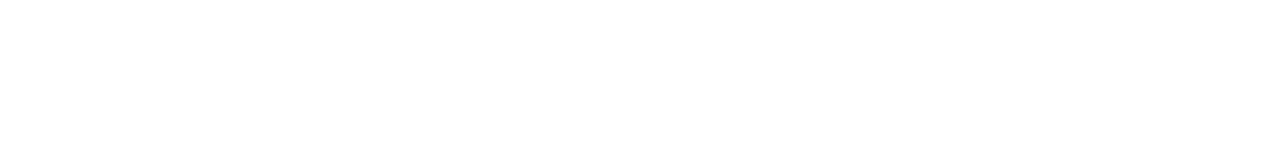
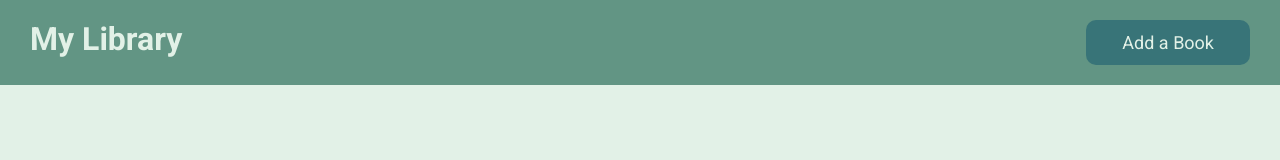
Before and after one commit to hectorlil48/Javascript-book-library, a plain HTML site: page index.html in a window 1280 px wide. Drawn offline with Linux system fonts and the light colour scheme.

Commit message:
Added a header and added styles for it. Also added styles to reset and body.

```diff
--- a/index.html
+++ b/index.html
@@ -7,6 +7,10 @@
     <link rel="stylesheet" href="./styles.css" />
   </head>
   <body>
+    <header>
+      <h1>My Library</h1>
+      <button id="addBookButton">Add a Book</button>
+    </header>
     <script src="./script.js"></script>
   </body>
 </html>
--- a/styles.css
+++ b/styles.css
@@ -0,0 +1,46 @@
+@import url("https://fonts.googleapis.com/css2?family=Roboto:ital,wght@0,100;0,300;0,400;0,500;0,700;0,900;1,100;1,300;1,400;1,500;1,700;1,900&display=swap");
+
+:root {
+  --bg-color: #e2f1e7;
+  --header-color: #629584;
+  --font-color: #243642;
+  --btn-bg-color: #387478;
+}
+
+*,
+*::before,
+*::after {
+  margin: 0;
+  padding: 0;
+  box-sizing: border-box;
+}
+
+button,
+input {
+  all: unset;
+  cursor: pointer;
+  font-family: inherit;
+}
+
+body {
+  min-height: 100vh;
+  font-family: "Roboto", sans-serif;
+  background-color: var(--bg-color);
+  color: var(--bg-color);
+}
+
+header {
+  max-width: 1500px;
+  background-color: var(--header-color);
+  margin: 0 auto 40px;
+  padding: 20px 30px;
+  display: flex;
+  justify-content: space-between;
+}
+
+#addBookButton {
+  padding: 12px 36px;
+  border-radius: 10px;
+  font-size: 18px;
+  background-color: var(--btn-bg-color);
+}
```
